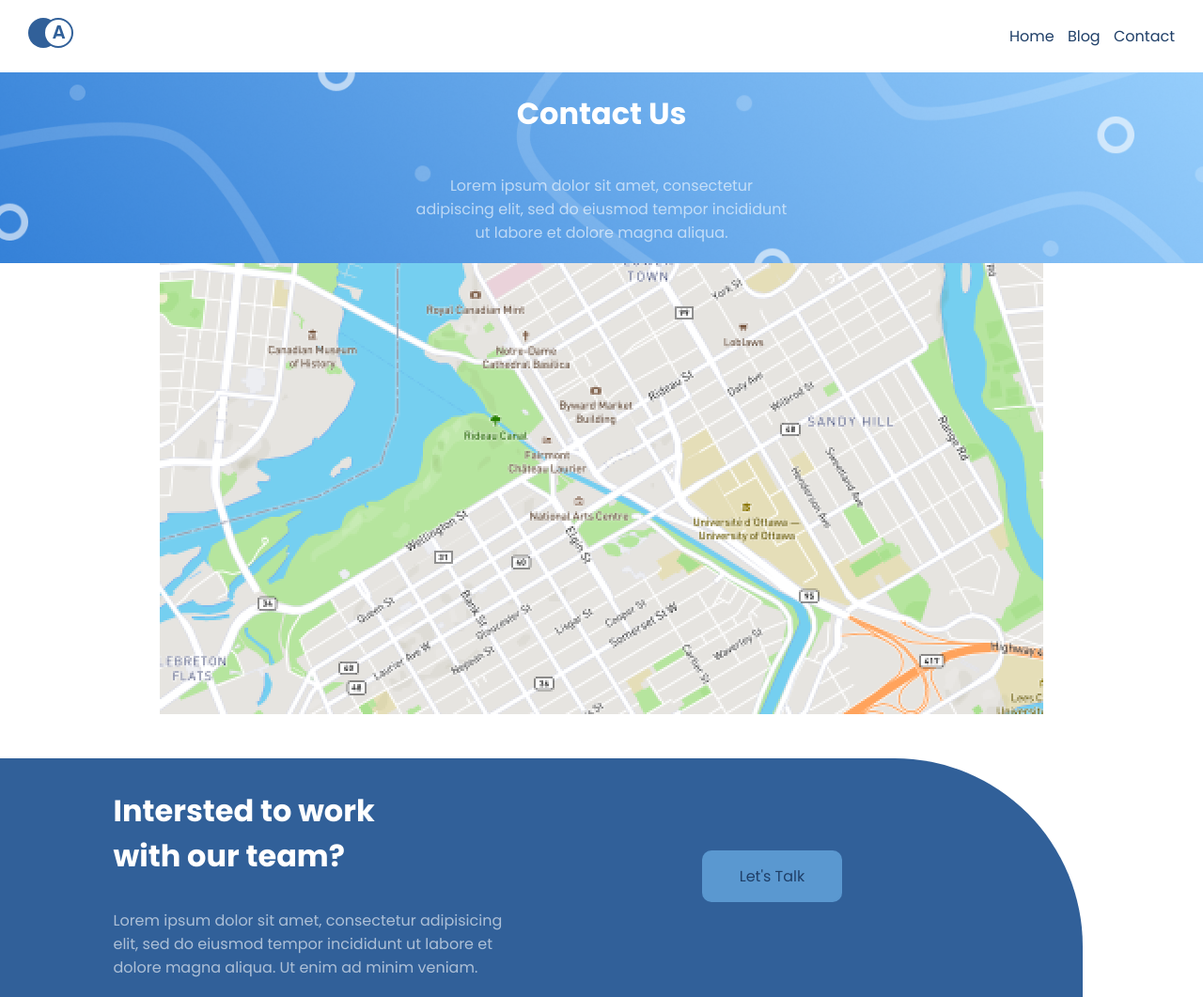
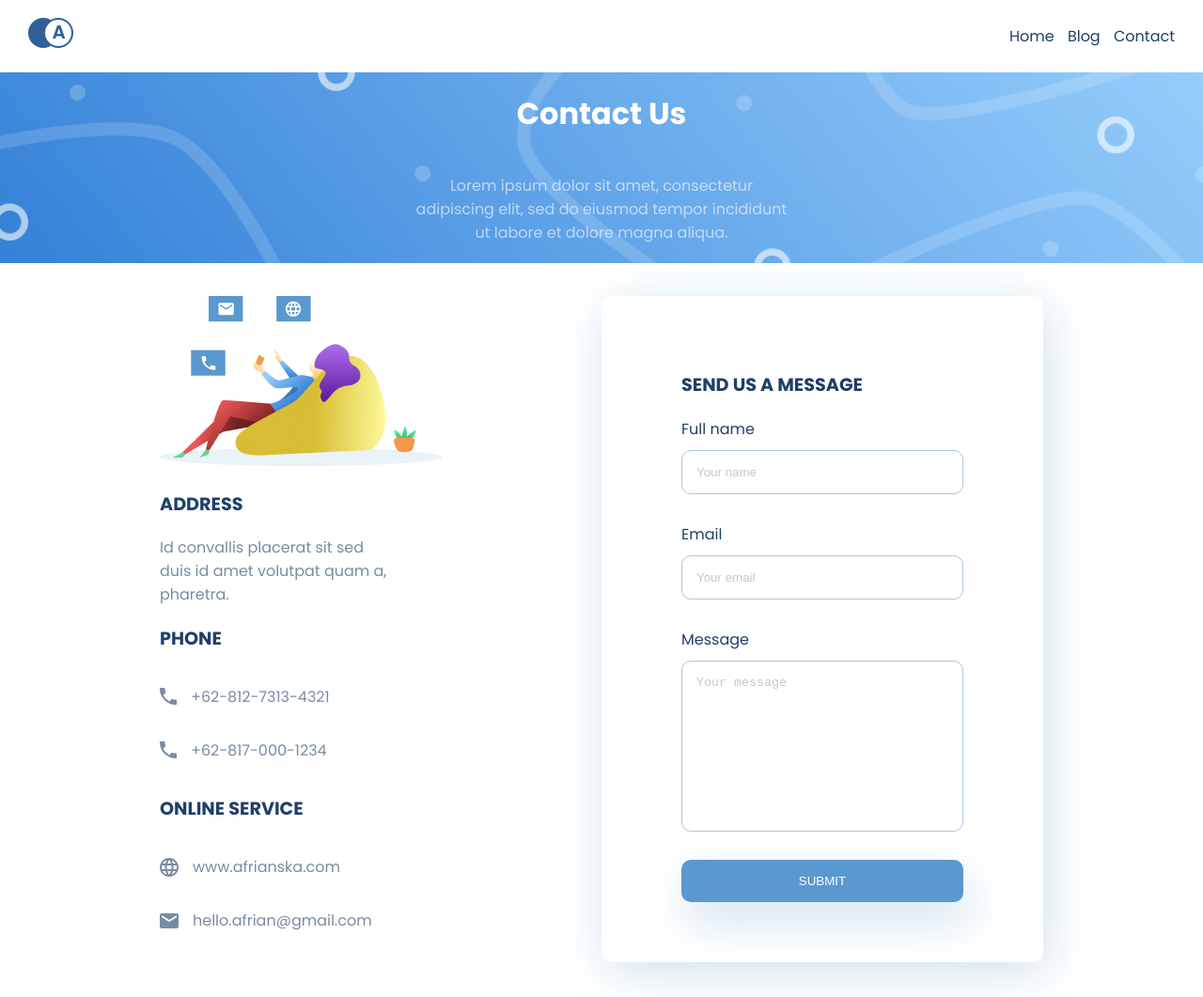
Before and after one commit to Abdulqudus001/landing-page-design, a plain HTML site: page contact.html in a window 1280 px wide. Shown: the top 1061 px of the page at 94% size. Drawn offline with Linux system fonts and the light colour scheme.

Commit message:
Completed contact page

```diff
--- a/contact.html
+++ b/contact.html
@@ -58,6 +58,63 @@
     </div>
     <div class="contact-us">
       <div class="contact-container">
+        <div class="form">
+          <div class="contact-details">
+            <div class="contact-hero">
+              <img src="./assets/images/form-hero.png" alt="Woman holding phone">
+            </div>
+            <div>
+              <p class="detail-title">Address</p>
+              <p class="detail-body">Id convallis placerat sit sed duis id amet volutpat quam a, pharetra.</p>
+            </div>
+            <div>
+              <p class="detail-title">Phone</p>
+              <ul class="detail-list">
+                <li>
+                  <img src="./assets/icons/phone.svg" alt="Phone icon">
+                  <p>+62-812-7313-4321</p>
+                </li>
+                <li>
+                  <img src="./assets/icons/phone.svg" alt="Phone icon">
+                  <p>+62-817-000-1234</p>
+                </li>
+              </ul>
+            </div>
+            <div>
+              <p class="detail-title">Online Service</p>
+              <ul class="detail-list">
+                <li>
+                  <img src="./assets/icons/web.svg" alt="Phone icon">
+                  <p>www.afrianska.com</p>
+                </li>
+                <li>
+                  <img src="./assets/icons/mail.svg" alt="Phone icon">
+                  <p>hello.afrian@gmail.com</p>
+                </li>
+              </ul>
+            </div>
+          </div>
+          <div class="form-card">
+            <div class="form-container">
+              <p class="detail-title">Send us a message</p>
+              <form action="#">
+                <div class="form-input">
+                  <label for="name">Full name</label>
+                  <input type="text" name="name" id="name" placeholder="Your name">
+                </div>
+                <div class="form-input">
+                  <label for="email">Email</label>
+                  <input type="text" name="email" id="email" placeholder="Your email">
+                </div>
+                <div class="form-input">
+                  <label for="message">Message</label>
+                  <textarea name="message" id="message" cols="30" rows="10" placeholder="Your message"></textarea>
+                </div>
+                <button>SUBMIT</button>
+              </form>
+            </div>
+          </div>
+        </div>
         <div class="map">
           <img src="./assets/images/location.png" alt="Google Map">
         </div>
--- a/stylesheets/contact.css
+++ b/stylesheets/contact.css
@@ -33,3 +33,102 @@
   padding: 20px 0;
   opacity: 0.6;
 }
+
+.contact-us {
+  margin: 35px 0;
+}
+
+.detail-title {
+  text-transform: uppercase;
+  font-weight: bold;
+  font-size: 1.2rem;
+  color: var(--blue-01);
+}
+
+.detail-list,
+.detail-body {
+  max-width: 250px;
+  color: var(--blue-01);
+  opacity: 0.6;
+}
+
+.detail-list {
+  list-style: none;
+  padding: 0;
+}
+
+.detail-list li {
+  display: flex;
+  width: 200px;
+  max-width: 100%;
+  align-items: center;
+}
+
+.detail-list li img {
+  margin-right: 15px;
+}
+
+.form {
+  display: grid;
+  grid-template-columns: repeat(auto-fit, minmax(300px, 1fr));
+  margin: 20px 0 70px;
+}
+
+.form-card {
+  background: #FFFFFF;
+  box-shadow: 5px 10px 50px rgba(16, 112, 177, 0.2);
+  border-radius: 10px;
+  display: flex;
+  flex-direction: column;
+  justify-content: center;
+  padding: 20px 0;
+}
+
+.form-container {
+  width: 300px;
+  max-width: 100%;
+  margin: 0 auto;
+}
+
+.form-container p {
+  margin: 15px 0;
+}
+
+.form-input {
+  display: flex;
+  flex-direction: column;
+  margin: 20px 0;
+}
+
+.form-input input,
+.form-input textarea {
+  margin: 10px 0;
+  padding: 15px;
+  opacity: 0.4;
+  border: 1px solid var(--blue-03);
+  border-radius: 10px;
+}
+
+.form-input textarea {
+  resize: none;
+}
+
+.form-card button {
+  background: var(--blue-04);
+  box-shadow: 5px 20px 50px rgba(16, 112, 177, 0.2);
+  border-radius: 10px;
+  width: 100%;
+  padding: 15px 0;
+  color: #fff;
+  border: none;
+  text-transform: capitalize;
+}
+
+.map {
+  width: 940px;
+  max-width: 100%;
+}
+
+.map img {
+  width: 100%;
+}
```
